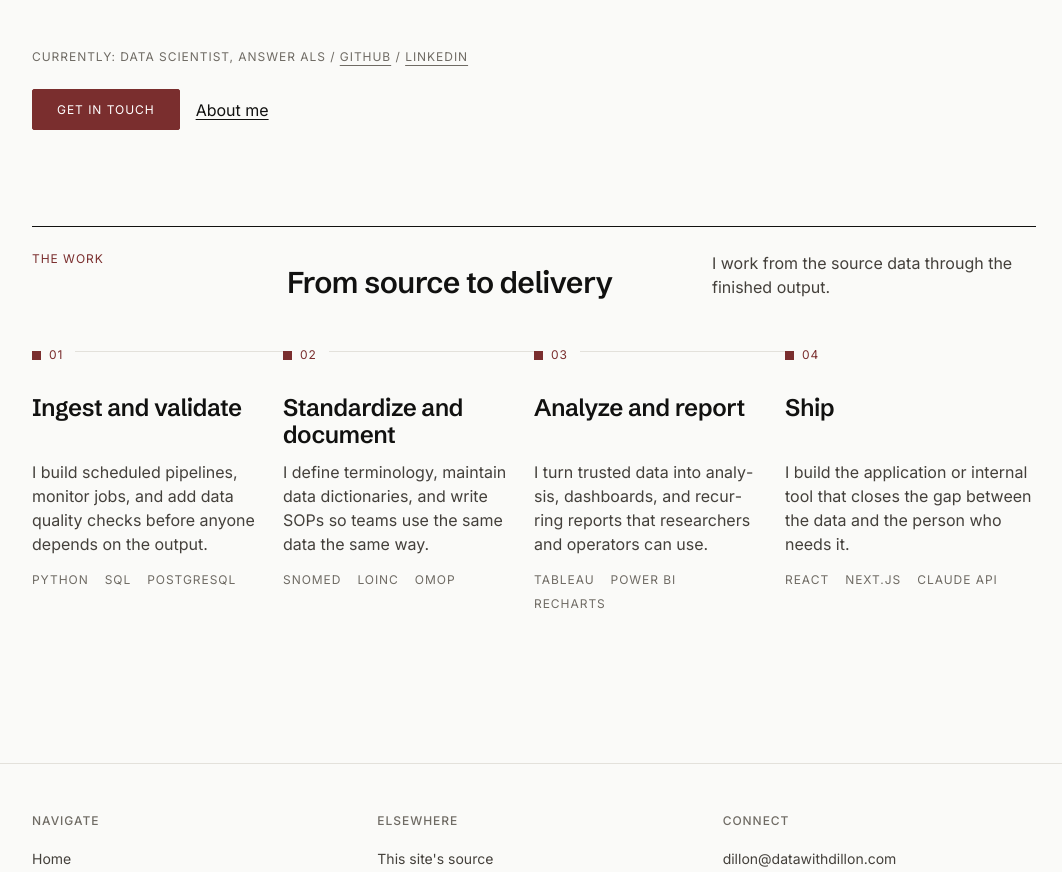
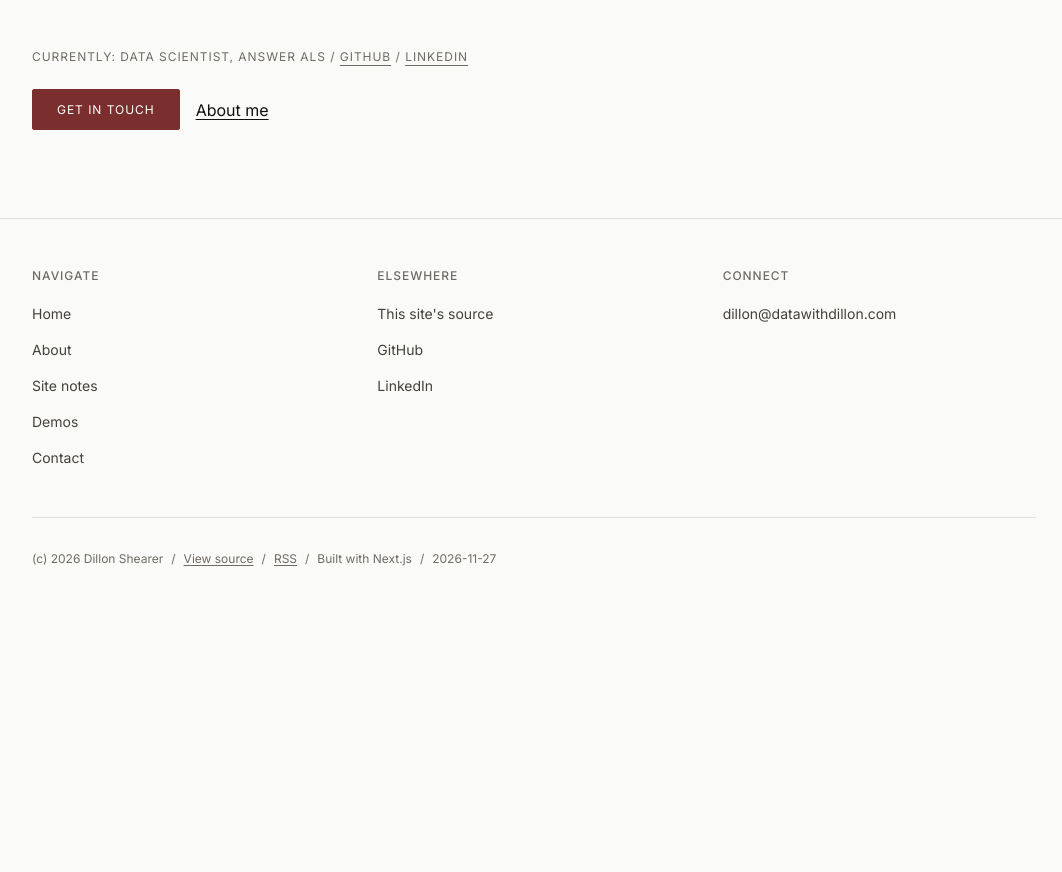
Before and after one commit to dillon-shearer/ds-portfolio, a Next.js app: page / in a window 1280 px wide. Shown: the part 488-1360 px from the top of the page, without its empty margins (106-1168 px from the left). After the commit the page ends 1104 px from the top, so only its background shows below. Built offline with nearby package versions, Linux system fonts and the light colour scheme; no server answers.

Commit message:
P5-T64: remove the from source to delivery work lifecycle section from the homepage

```diff
--- a/app/page.module.css
+++ b/app/page.module.css
@@ -96,138 +96,6 @@
   margin-top: var(--space-5);
 }
 
-.section {
-  padding: var(--space-9) 0 var(--space-8);
-}
-
-.workHeader {
-  display: grid;
-  grid-template-columns: repeat(12, minmax(0, 1fr));
-  gap: var(--space-4);
-  align-items: end;
-  padding-top: var(--space-5);
-  border-top: var(--rule-hairline) solid var(--color-ink);
-}
-
-.workEyebrow {
-  grid-column: 1 / 4;
-  align-self: start;
-  font-family: var(--font-mono);
-  font-size: var(--text-xs);
-  font-weight: 400;
-  line-height: var(--leading-snug);
-  text-transform: uppercase;
-  letter-spacing: var(--tracking-wide);
-  color: var(--color-accent);
-}
-
-.sectionTitle {
-  grid-column: 4 / 9;
-  font-family: var(--font-display);
-  font-size: var(--text-2xl);
-  font-weight: 600;
-  line-height: var(--leading-tight);
-  letter-spacing: var(--tracking-tight);
-  color: var(--color-ink);
-}
-
-.workLead {
-  grid-column: 9 / -1;
-  max-width: 34ch;
-  font-family: var(--font-sans);
-  font-size: var(--text-base);
-  font-weight: 400;
-  line-height: var(--leading-normal);
-  color: var(--color-ink-2);
-}
-
-.workLifecycle {
-  display: grid;
-  grid-template-columns: repeat(4, minmax(0, 1fr));
-  margin-top: var(--space-7);
-  list-style: none;
-}
-
-.lifecycleStep {
-  position: relative;
-  min-width: 0;
-  padding: var(--space-7) var(--space-5) 0 0;
-}
-
-.lifecycleStep:last-child {
-  padding-right: 0;
-}
-
-.lifecycleStep:not(:last-child)::before {
-  position: absolute;
-  z-index: 0;
-  top: var(--space-1);
-  left: var(--space-1);
-  width: 100%;
-  height: var(--rule-hairline);
-  background: var(--color-rule);
-  content: '';
-}
-
-.stageMeta {
-  position: absolute;
-  z-index: 1;
-  top: 0;
-  left: 0;
-  display: flex;
-  align-items: center;
-  gap: var(--space-2);
-  padding-right: var(--space-3);
-  background: var(--color-paper);
-}
-
-.stageDot {
-  width: calc(var(--space-2) + var(--rule-hairline));
-  height: calc(var(--space-2) + var(--rule-hairline));
-  flex: 0 0 auto;
-  background: var(--color-accent);
-}
-
-.indexNumber {
-  font-family: var(--font-mono);
-  font-size: var(--text-xs);
-  font-weight: 400;
-  line-height: var(--leading-snug);
-  letter-spacing: var(--tracking-wide);
-  color: var(--color-accent);
-}
-
-.workContent {
-  min-width: 0;
-}
-
-.workTitle {
-  min-height: 2.2em;
-  font-family: var(--font-display);
-  font-size: var(--text-xl);
-  font-weight: 600;
-  line-height: var(--leading-tight);
-  letter-spacing: var(--tracking-tight);
-  color: var(--color-ink);
-}
-
-.workDescription {
-  max-width: 60ch;
-  font-family: var(--font-sans);
-  font-size: var(--text-base);
-  font-weight: 400;
-  line-height: var(--leading-normal);
-  color: var(--color-ink-2);
-  margin-top: var(--space-3);
-}
-
-.tags {
-  display: flex;
-  flex-wrap: wrap;
-  gap: var(--space-2) var(--space-4);
-  margin-top: var(--space-4);
-}
-
 @media (max-width: 719px) {
   .heroGrid {
     display: flex;
@@ -248,52 +116,6 @@
   .meta > span[aria-hidden='true'] {
     display: none;
   }
-
-  .section {
-    padding-top: var(--space-8);
-  }
-
-  .workHeader {
-    display: flex;
-    flex-direction: column;
-    align-items: flex-start;
-    gap: var(--space-3);
-  }
-
-  .workLead {
-    max-width: 46ch;
-  }
-
-  .workLifecycle {
-    display: flex;
-    flex-direction: column;
-    margin-top: var(--space-6);
-  }
-
-  .lifecycleStep,
-  .lifecycleStep:last-child {
-    padding: 0 0 var(--space-7) var(--space-7);
-  }
-
-  .lifecycleStep:last-child {
-    padding-bottom: 0;
-  }
-
-  .lifecycleStep:not(:last-child)::before {
-    top: var(--space-1);
-    left: var(--space-1);
-    width: var(--rule-hairline);
-    height: 100%;
-  }
-
-  .stageMeta {
-    background: transparent;
-  }
-
-  .workTitle {
-    min-height: 0;
-    font-size: var(--text-lg);
-  }
 }
 
 @media (min-width: 720px) and (max-width: 1079px) {
--- a/app/page.tsx
+++ b/app/page.tsx
@@ -1,6 +1,6 @@
 import type { Metadata } from 'next'
-import { Badge, Button, InlineLink } from '@/components/ui'
-import { HERO, WORK_LIFECYCLE, WORK_SECTION } from '@/content/home'
+import { Button, InlineLink } from '@/components/ui'
+import { HERO } from '@/content/home'
 import { SITE, SOCIALS } from '@/content/site'
 import styles from './page.module.css'
 
@@ -46,33 +46,6 @@ export default function HomePage() {
           </div>
         </div>
       </section>
-
-      <section className={styles.section}>
-        <header className={styles.workHeader}>
-          <p className={styles.workEyebrow}>{WORK_SECTION.eyebrow}</p>
-          <h2 className={styles.sectionTitle}>{WORK_SECTION.title}</h2>
-          <p className={styles.workLead}>{WORK_SECTION.description}</p>
-        </header>
-        <ol className={styles.workLifecycle} aria-label={WORK_SECTION.ariaLabel}>
-          {WORK_LIFECYCLE.map((stage, index) => (
-            <li key={stage.title} className={styles.lifecycleStep}>
-              <div className={styles.stageMeta} aria-hidden="true">
-                <span className={styles.stageDot} />
-                <span className={styles.indexNumber}>{String(index + 1).padStart(2, '0')}</span>
-              </div>
-              <div className={styles.workContent}>
-                <h3 className={styles.workTitle}>{stage.title}</h3>
-                <p className={styles.workDescription}>{stage.description}</p>
-                <div className={styles.tags}>
-                  {stage.tags.map((tag) => (
-                    <Badge key={tag}>{tag}</Badge>
-                  ))}
-                </div>
-              </div>
-            </li>
-          ))}
-        </ol>
-      </section>
     </div>
   )
 }
--- a/content/home.ts
+++ b/content/home.ts
@@ -15,41 +15,3 @@ export const HERO = {
     secondary: { label: 'About me', href: '/about' },
   },
 }
-
-export const WORK_SECTION = {
-  eyebrow: 'The work',
-  title: 'From source to delivery',
-  description: 'I work from the source data through the finished output.',
-  ariaLabel: 'Professional data work from source ingestion through delivery',
-}
-
-export const WORK_LIFECYCLE: {
-  title: string
-  description: string
-  tags: string[]
-}[] = [
-  {
-    title: 'Ingest and validate',
-    description:
-      'I build scheduled pipelines, monitor jobs, and add data quality checks before anyone depends on the output.',
-    tags: ['Python', 'SQL', 'PostgreSQL'],
-  },
-  {
-    title: 'Standardize and document',
-    description:
-      'I define terminology, maintain data dictionaries, and write SOPs so teams use the same data the same way.',
-    tags: ['SNOMED', 'LOINC', 'OMOP'],
-  },
-  {
-    title: 'Analyze and report',
-    description:
-      'I turn trusted data into analysis, dashboards, and recurring reports that researchers and operators can use.',
-    tags: ['Tableau', 'Power BI', 'Recharts'],
-  },
-  {
-    title: 'Ship',
-    description:
-      'I build the application or internal tool that closes the gap between the data and the person who needs it.',
-    tags: ['React', 'Next.js', 'Claude API'],
-  },
-]
```
